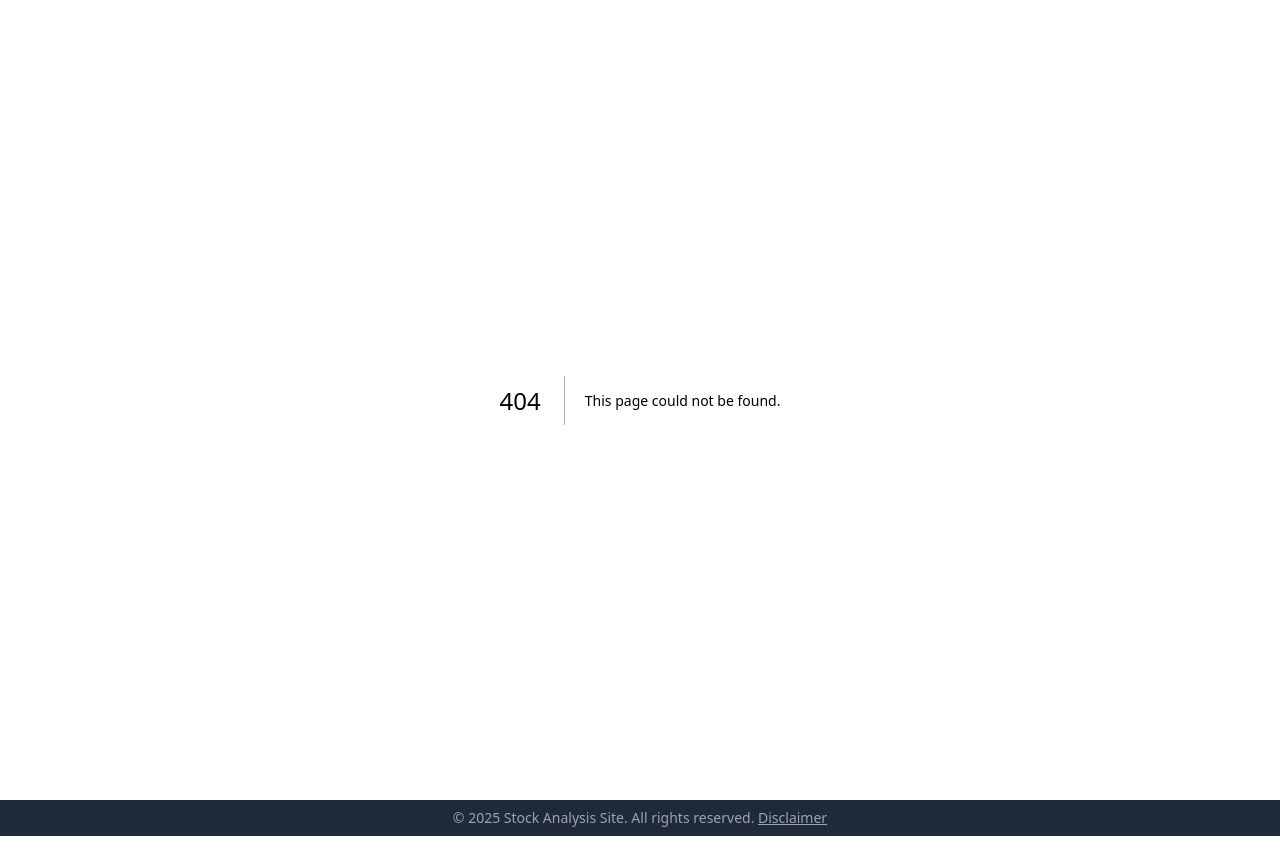
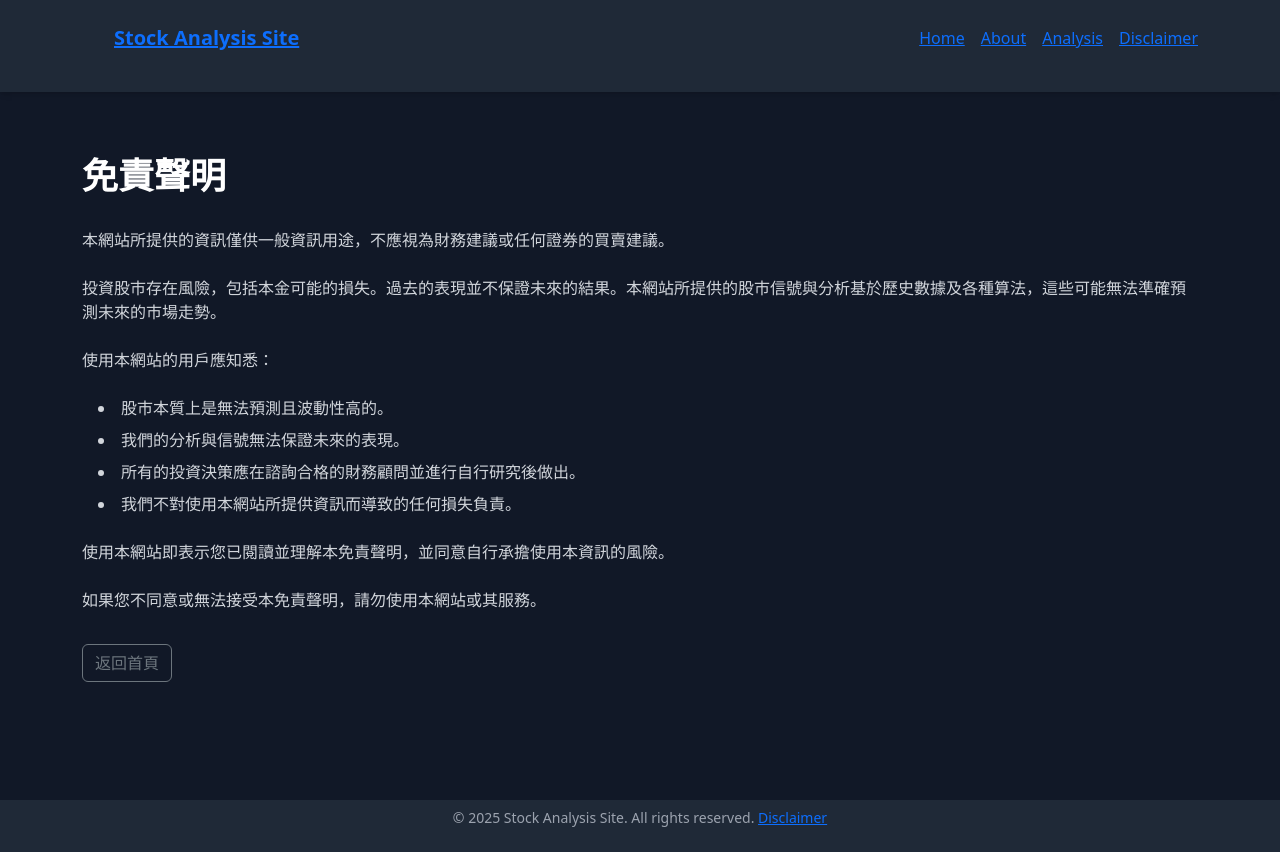
Before and after one commit to cyanshub/sp-stock-report-frontend, a Next.js app: page /disclaimer in a window 1280 px wide. Before the commit this address had no page. Built offline with nearby package versions, Linux system fonts and the light colour scheme.

Commit message:
feat: 初步設計免責聲明頁面

```diff
--- /dev/null
+++ b/src/app/disclaimer/Disclaimer.tsx
@@ -0,0 +1,40 @@
+import Link from 'next/link'
+import Header from '@/src/components/Header'
+
+export default function Disclaimer() {
+  return (
+    <div className="min-h-screen bg-gray-900 text-white">
+      <Header currentPage="disclaimer" />
+
+      <main className="container mx-auto px-6 py-16">
+        <h1 className="text-4xl font-bold mb-8">免責聲明</h1>
+        <div className="space-y-6 text-gray-300">
+          <p>
+            本網站所提供的資訊僅供一般資訊用途，不應視為財務建議或任何證券的買賣建議。
+          </p>
+          <p>
+            投資股市存在風險，包括本金可能的損失。過去的表現並不保證未來的結果。本網站所提供的股市信號與分析基於歷史數據及各種算法，這些可能無法準確預測未來的市場走勢。
+          </p>
+          <p>使用本網站的用戶應知悉：</p>
+          <ul className="list-disc list-inside pl-4 space-y-2">
+            <li>股市本質上是無法預測且波動性高的。</li>
+            <li>我們的分析與信號無法保證未來的表現。</li>
+            <li>
+              所有的投資決策應在諮詢合格的財務顧問並進行自行研究後做出。
+            </li>
+            <li>我們不對使用本網站所提供資訊而導致的任何損失負責。</li>
+          </ul>
+          <p>
+            使用本網站即表示您已閱讀並理解本免責聲明，並同意自行承擔使用本資訊的風險。
+          </p>
+          <p>如果您不同意或無法接受本免責聲明，請勿使用本網站或其服務。</p>
+        </div>
+        <div className="mt-8">
+          <Link href="/" className="btn btn-outline-secondary">
+            返回首頁
+          </Link>
+        </div>
+      </main>
+    </div>
+  )
+}
--- /dev/null
+++ b/src/app/disclaimer/page.tsx
@@ -0,0 +1,5 @@
+import Disclaimer from './Disclaimer'
+
+export default function Page() {
+  return <Disclaimer />
+}
--- a/src/app/layout.tsx
+++ b/src/app/layout.tsx
@@ -2,6 +2,7 @@ import localFont from 'next/font/local'
 import './globals.css'
 import Head from 'next/head'
 import Link from 'next/link'
+import 'bootstrap/dist/css/bootstrap.min.css'
 
 const geistSans = localFont({
   src: './fonts/GeistVF.woff',
```
Also changed, not shown: package.json (+6 -5 lines), 1 other file (tests, documents, lock files or other folders).
